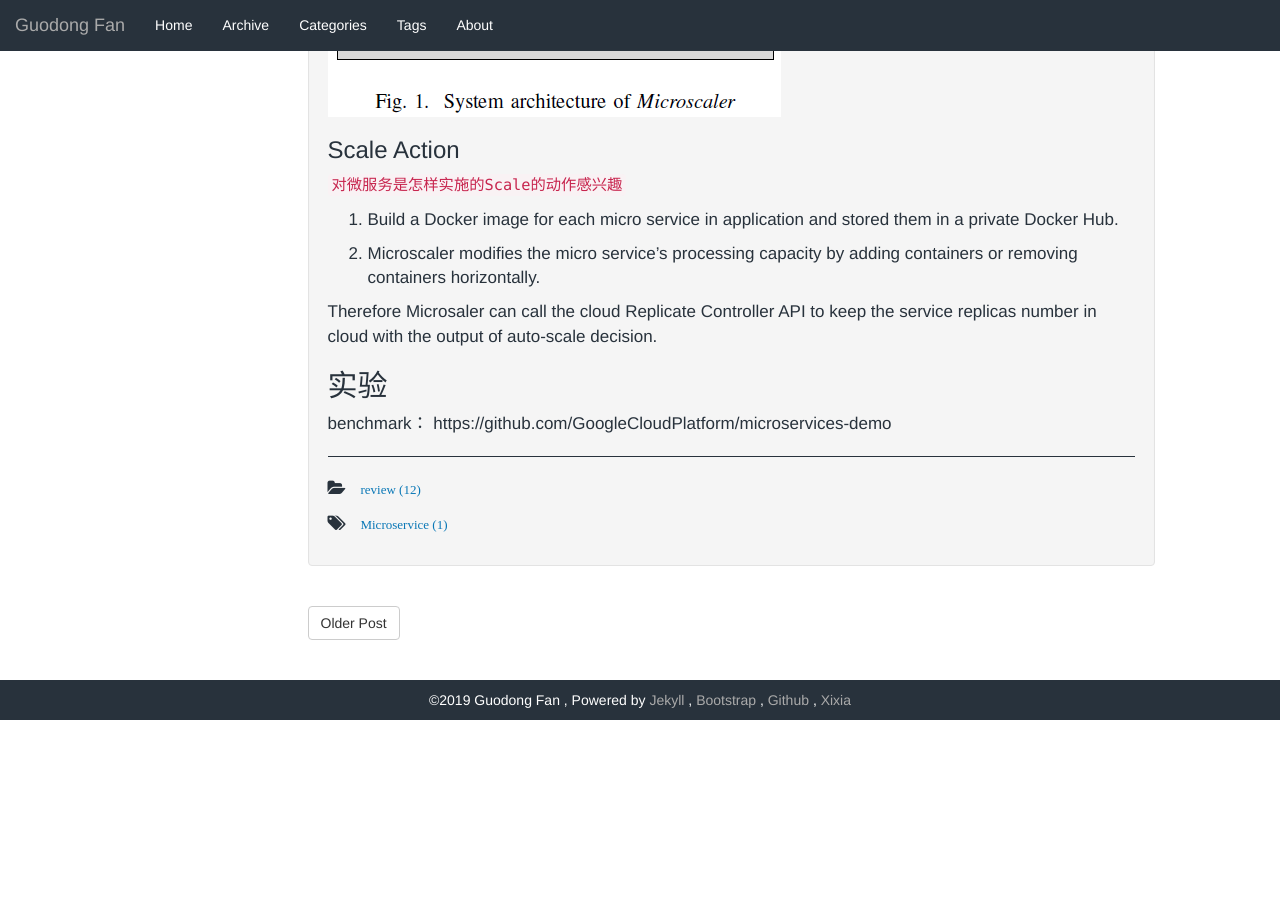
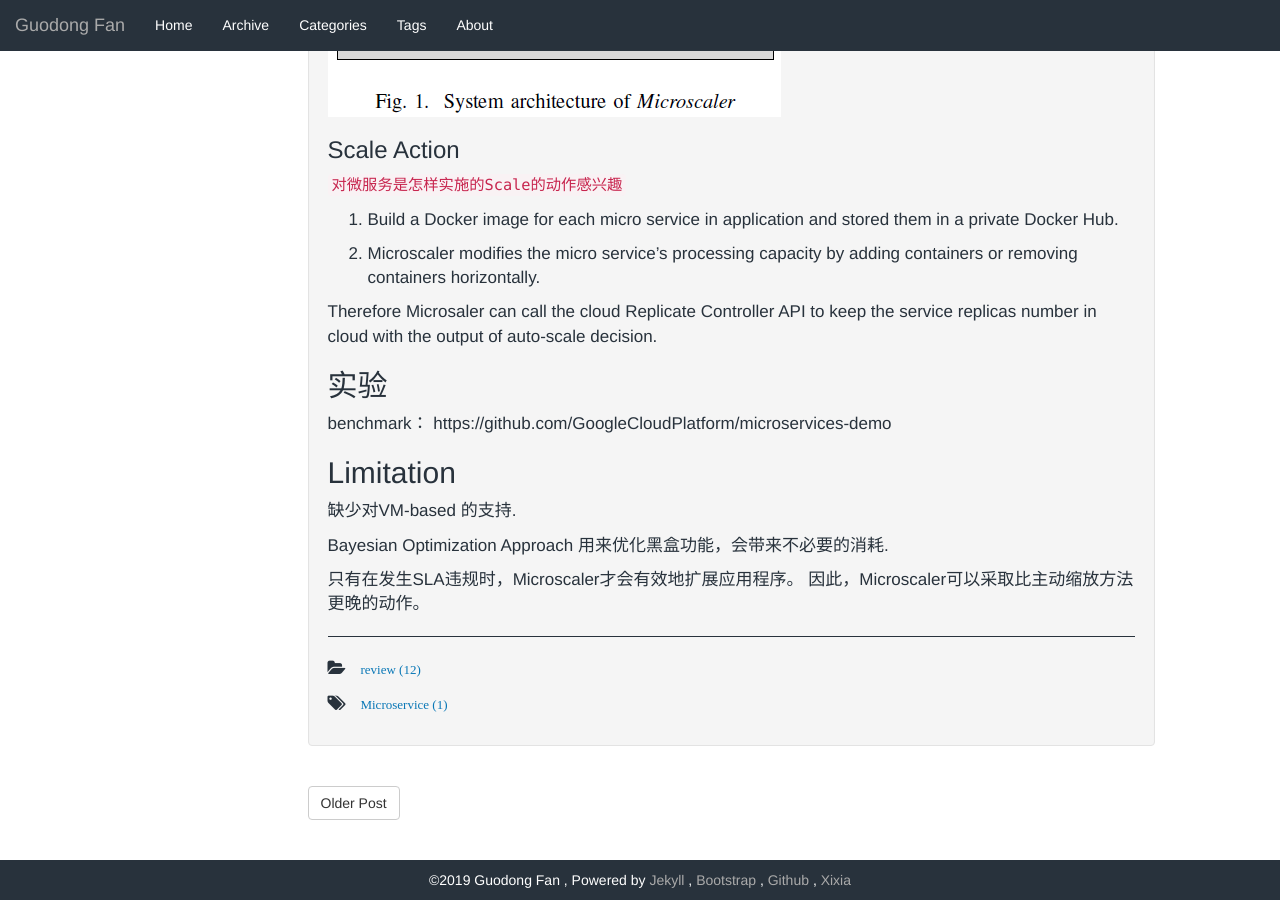
Before and after one commit to GuodongFan/GuodongFan.github.io, a Jekyll site: the page built from _posts/2019-08-17-Microscaler.md, in a window 1280 px wide and 900 px high, scrolled down 1373 px. Built offline with Jekyll 4.4.1, drawn with Linux system fonts in a browser that asks for light colours; our own code applies the rules of GitHub Pages for plain Markdown files; before the commit the page ends 2093 px from its top, so only the background shows below that.

Commit message:
Update 2019-08-17-Microscaler.md

```diff
--- a/_posts/2019-08-17-Microscaler.md
+++ b/_posts/2019-08-17-Microscaler.md
@@ -41,3 +41,11 @@ Therefore Microsaler can call the cloud Replicate Controller API to keep the ser
 ## 实验
 
 benchmark： https://github.com/GoogleCloudPlatform/microservices-demo
+
+## Limitation
+
+缺少对VM-based 的支持.
+
+Bayesian Optimization Approach 用来优化黑盒功能，会带来不必要的消耗.
+
+只有在发生SLA违规时，Microscaler才会有效地扩展应用程序。 因此，Microscaler可以采取比主动缩放方法更晚的动作。
```
